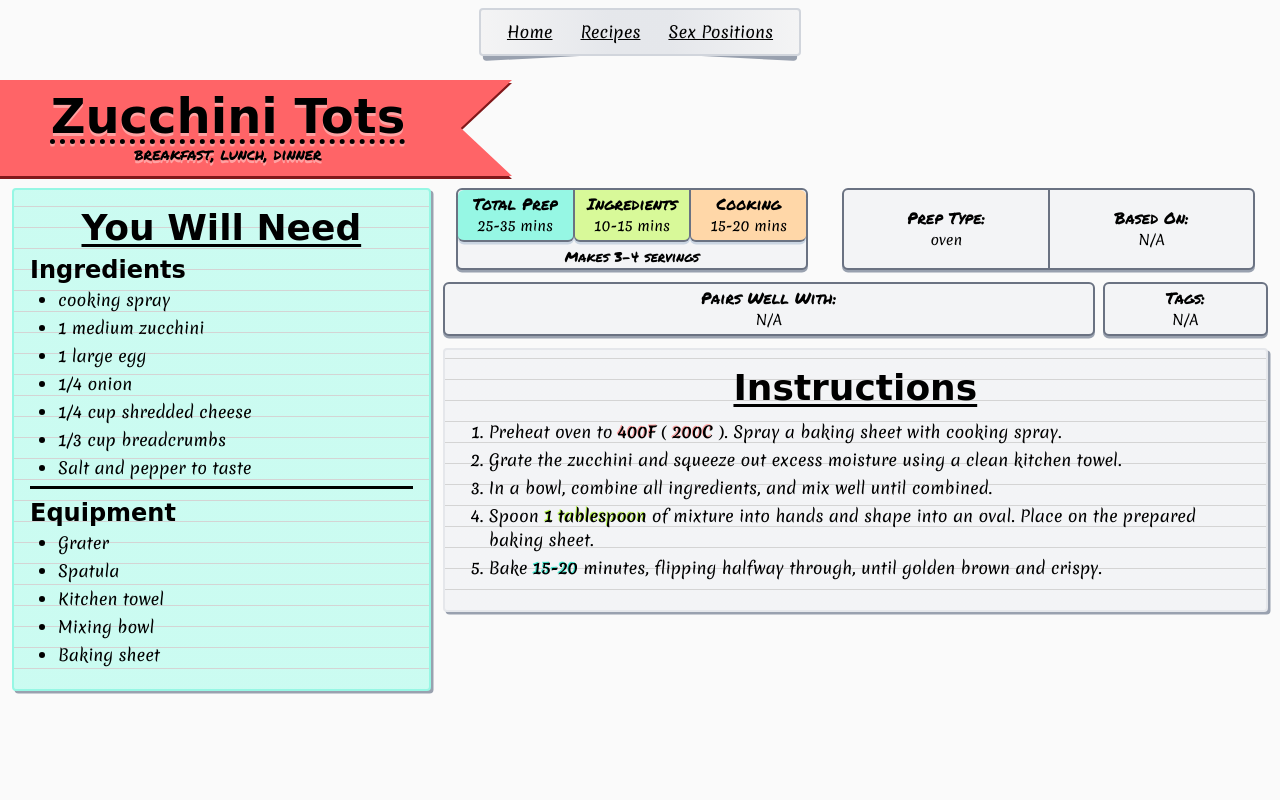
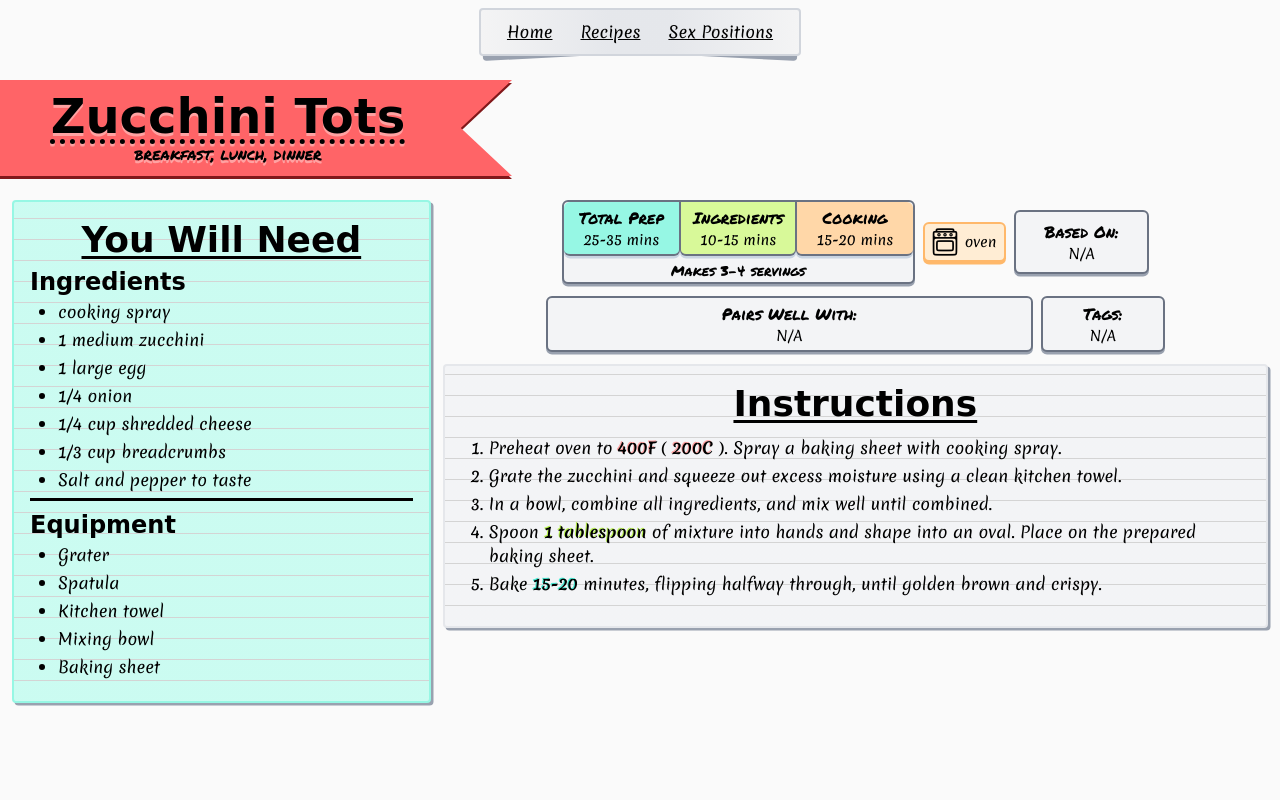
Before and after one commit to the42potato/AllAdultsHere, a Flask app: page /recipes/zucchini_tots in a window 1280 px wide. Run offline with Flask 3, Linux system fonts and the light colour scheme; some web fonts are replaced.

Commit message:
added recipe prep type icons for oven, stovetop, and no-cook. made major improvements to widget placement on recipe page. added page titles in tab for each page type.

```diff
--- a/static/dist/src/css/output.css
+++ b/static/dist/src/css/output.css
@@ -13,10 +13,14 @@
     --color-red-400: oklch(70.4% 0.191 22.216);
     --color-red-500: oklch(63.7% 0.237 25.331);
     --color-red-900: oklch(39.6% 0.141 25.723);
+    --color-orange-100: oklch(95.4% 0.038 75.164);
     --color-orange-200: oklch(90.1% 0.076 70.697);
+    --color-orange-300: oklch(83.7% 0.128 66.29);
     --color-amber-100: oklch(96.2% 0.059 95.617);
     --color-amber-200: oklch(92.4% 0.12 95.746);
     --color-amber-500: oklch(76.9% 0.188 70.08);
+    --color-yellow-100: oklch(97.3% 0.071 103.193);
+    --color-yellow-300: oklch(90.5% 0.182 98.111);
     --color-lime-100: oklch(96.7% 0.067 122.328);
     --color-lime-200: oklch(93.8% 0.127 124.321);
     --color-lime-300: oklch(89.7% 0.196 126.665);
@@ -24,6 +28,8 @@
     --color-lime-600: oklch(64.8% 0.2 131.684);
     --color-lime-700: oklch(53.2% 0.157 131.589);
     --color-green-50: oklch(98.2% 0.018 155.826);
+    --color-green-100: oklch(96.2% 0.044 156.743);
+    --color-green-300: oklch(87.1% 0.15 154.449);
     --color-green-400: oklch(79.2% 0.209 151.711);
     --color-green-700: oklch(52.7% 0.154 150.069);
     --color-emerald-500: oklch(69.6% 0.17 162.48);
@@ -81,6 +87,8 @@
     --font-weight-bold: 700;
     --radius-sm: 0.25rem;
     --radius-md: 0.375rem;
+    --default-transition-duration: 150ms;
+    --default-transition-timing-function: cubic-bezier(0.4, 0, 0.2, 1);
     --default-font-family: var(--font-sans);
     --default-mono-font-family: var(--font-mono);
   }
@@ -346,8 +386,17 @@
   .items-start {
     align-items: flex-start;
   }
+  .justify-center {
+    justify-content: center;
+  }
   .gap-0 {
     gap: calc(var(--spacing) * 0);
+  }
+  .gap-0\.5 {
+    gap: calc(var(--spacing) * 0.5);
+  }
+  .gap-1 {
+    gap: calc(var(--spacing) * 1);
   }
   .gap-2 {
     gap: calc(var(--spacing) * 2);
@@ -386,9 +439,6 @@
   .border-l-2 {
     border-left-style: var(--tw-border-style);
     border-left-width: 2px;
-  }
-  .border-gray-500 {
-    border-color: var(--color-gray-500);
   }
   .bg-gray-400 {
     background-color: var(--color-gray-400);
@@ -411,14 +461,29 @@
   .p-4 {
     padding: calc(var(--spacing) * 4);
   }
+  .px-1 {
+    padding-inline: calc(var(--spacing) * 1);
+  }
   .px-2 {
     padding-inline: calc(var(--spacing) * 2);
+  }
+  .px-4 {
+    padding-inline: calc(var(--spacing) * 4);
+  }
+  .px-6 {
+    padding-inline: calc(var(--spacing) * 6);
   }
   .py-0 {
     padding-block: calc(var(--spacing) * 0);
   }
   .py-0\.5 {
     padding-block: calc(var(--spacing) * 0.5);
+  }
+  .py-1 {
+    padding-block: calc(var(--spacing) * 1);
+  }
+  .py-2 {
+    padding-block: calc(var(--spacing) * 2);
   }
   .pt-1 {
     padding-top: calc(var(--spacing) * 1);
@@ -463,6 +540,21 @@
   .solid-text-shadow-br-teal-500 {
     text-shadow: 2.5px 2.5px 0px var(--color-teal-500);
   }
+  .md\:mx-auto {
+    @media (width >= 48rem) {
+      margin-inline: auto;
+    }
+  }
+  .md\:h-full {
+    @media (width >= 48rem) {
+      height: 100%;
+    }
+  }
+  .md\:w-3\/4 {
+    @media (width >= 48rem) {
+      width: calc(3/4 * 100%);
+    }
+  }
   .md\:flex-initial {
     @media (width >= 48rem) {
       flex: 0 auto;
@@ -487,6 +604,21 @@
   .lg\:max-w-1\/2 {
     @media (width >= 64rem) {
       max-width: calc(1/2 * 100%);
+    }
+  }
+  .lg\:max-w-2\/3 {
+    @media (width >= 64rem) {
+      max-width: calc(2/3 * 100%);
+    }
+  }
+  .lg\:max-w-3\/5 {
+    @media (width >= 64rem) {
+      max-width: calc(3/5 * 100%);
+    }
+  }
+  .lg\:max-w-4\/5 {
+    @media (width >= 64rem) {
+      max-width: calc(4/5 * 100%);
     }
   }
   .lg\:min-w-1\/3 {
@@ -643,6 +780,7 @@
     border-style: var(--tw-border-style);
     border-width: 2px;
     border-color: var(--color-gray-500);
+    box-shadow: -2.5px 2.5px 0 0 var(--color-gray-400);
   }
   hr {
     padding-block: calc(var(--spacing) * 1);
@@ -926,7 +1068,6 @@
   justify-content: center;
   padding-inline: calc(var(--spacing) * 1);
   padding-block: calc(var(--spacing) * 1);
-  padding-top: calc(var(--spacing) * 0.5);
 }
 div.styled_info_container {
   border-bottom-right-radius: var(--radius-md);
@@ -947,7 +1088,7 @@
 p.info_content {
   margin: calc(var(--spacing) * 0);
   padding: calc(var(--spacing) * 0);
-  padding-inline: calc(var(--spacing) * 2);
+  padding-inline: calc(var(--spacing) * 1);
   text-align: center;
   text-indent: calc(var(--spacing) * 0);
   font-size: var(--text-sm);
@@ -987,6 +1128,29 @@
   border-color: var(--color-gray-500);
   background-color: var(--color-gray-100);
   box-shadow: 0 2.5px 0 0 var(--color-gray-400);
+}
+.widget_pastel_orange {
+  border-color: var(--color-orange-300);
+  background-color: var(--color-orange-100);
+  box-shadow: 0 2.5px 0 0 var(--color-orange-300);
+}
+.widget_pastel_yellow {
+  border-color: var(--color-yellow-300);
+  background-color: var(--color-yellow-100);
+  box-shadow: 0 2.5px 0 0 var(--color-yellow-300);
+}
+.widget_pastel_green {
+  border-color: var(--color-green-300);
+  background-color: var(--color-green-100);
+  box-shadow: 0 2.5px 0 0 var(--color-green-300);
+}
+.prep_image {
+  margin: calc(var(--spacing) * 0);
+  width: calc(var(--spacing) * 8);
+  border-style: var(--tw-border-style);
+  border-width: 0px;
+  padding: calc(var(--spacing) * 0);
+  box-shadow: 0 0 0 0 #00000000;
 }
 @property --tw-translate-x {
   syntax: "*";
@@ -1028,6 +1192,64 @@
   inherits: false;
   initial-value: solid;
 }
+@property --tw-outline-style {
+  syntax: "*";
+  inherits: false;
+  initial-value: solid;
+}
+@property --tw-blur {
+  syntax: "*";
+  inherits: false;
+}
+@property --tw-brightness {
+  syntax: "*";
+  inherits: false;
+}
+@property --tw-contrast {
+  syntax: "*";
+  inherits: false;
+}
+@property --tw-grayscale {
+  syntax: "*";
+  inherits: false;
+}
+@property --tw-hue-rotate {
+  syntax: "*";
+  inherits: false;
+}
+@property --tw-invert {
+  syntax: "*";
+  inherits: false;
+}
+@property --tw-opacity {
+  syntax: "*";
+  inherits: false;
+}
+@property --tw-saturate {
+  syntax: "*";
+  inherits: false;
+}
+@property --tw-sepia {
+  syntax: "*";
+  inherits: false;
+}
+@property --tw-drop-shadow {
+  syntax: "*";
+  inherits: false;
+}
+@property --tw-drop-shadow-color {
+  syntax: "*";
+  inherits: false;
+}
+@property --tw-drop-shadow-alpha {
+  syntax: "<percentage>";
+  inherits: false;
+  initial-value: 100%;
+}
+@property --tw-drop-shadow-size {
+  syntax: "*";
+  inherits: false;
+}
 @property --tw-leading {
   syntax: "*";
   inherits: false;
@@ -1048,6 +1270,20 @@
       --tw-skew-x: initial;
       --tw-skew-y: initial;
       --tw-border-style: solid;
+      --tw-outline-style: solid;
+      --tw-blur: initial;
+      --tw-brightness: initial;
+      --tw-contrast: initial;
+      --tw-grayscale: initial;
+      --tw-hue-rotate: initial;
+      --tw-invert: initial;
+      --tw-opacity: initial;
+      --tw-saturate: initial;
+      --tw-sepia: initial;
+      --tw-drop-shadow: initial;
+      --tw-drop-shadow-color: initial;
+      --tw-drop-shadow-alpha: 100%;
+      --tw-drop-shadow-size: initial;
       --tw-leading: initial;
       --tw-font-weight: initial;
     }
--- a/static/dist/src/css/sections/base.css
+++ b/static/dist/src/css/sections/base.css
@@ -67,7 +67,7 @@
 }
 
 img {
-    @apply border-2 rounded-sm my-1 border-gray-500;
+    @apply border-2 rounded-sm my-1 border-gray-500 solid-shadow-sm-bl-gray-400;
 }
 
 hr {
--- a/templates/sections/general/index_card_list.html
+++ b/templates/sections/general/index_card_list.html
@@ -1,4 +1,5 @@
 {% extends 'structure/navigation.html'%}
+{% set page_title = data.title %}
 
 {% macro gen_index_card_color(index_card_index) %}
     {% if index_card_index == 0 %}
--- a/templates/sections/recipes/browse.html
+++ b/templates/sections/recipes/browse.html
@@ -1,4 +1,5 @@
 {% extends 'structure/navigation.html'%}
+{% set page_title = "Recipes - Browse" %}
 
 {% block content %}
     <div class="flex flex-row mx-auto gap-4 items-center">
--- a/templates/sections/recipes/view.html
+++ b/templates/sections/recipes/view.html
@@ -1,4 +1,5 @@
 {% extends 'structure/navigation.html'%}
+{% set page_title = data.title %}
 
 {% macro print_scale(scale) %}
     {% if not scale %}
@@ -30,6 +31,27 @@
             <a class="info_content" href="{{ url_for('recipe_detail', recipe_name=item.json_filename) }}">{{ item.displaytext }}{% if not loop.last %},{% endif %}</a>
         {% endfor %}
     {% endif %}
+{% endmacro %}
+
+{% macro print_prep_image(prep) %}
+    <img class="prep_image" src="{{ url_for('static', filename='dist/src/icons/recipes/' ~ prep ~ '.ico') }}">
+{% endmacro %}
+
+{% macro get_prep_coloring(prep) %}
+    {% if prep == "oven" or prep == "grill" or prep == "crock-pot" %}
+        widget_pastel_orange
+    {% elif prep == "stovetop" or prep == "microwave" %}
+        widget_pastel_yellow
+    {% elif prep == "no-cook" %}
+        widget_pastel_green
+    {% endif %}
+{% endmacro %}
+
+{% macro print_prep(prep) %}
+    <div class="flex flex-row items-center justify-center flex-wrap widget_container px-1 py-0.5 {{ get_prep_coloring(prep)|trim }}">
+        {{ print_prep_image(prep)|trim }}
+        <p class="info_content">{{ prep }}</p>
+    </div>
 {% endmacro %}
 
 {% macro format(part) %}
@@ -103,7 +125,7 @@
             {% endif %}
         </div>
         <div class="flex flex-1 flex-col gap-3">
-            <div class="flex flex-row flex-wrap gap-2">
+            <div class="flex flex-row flex-wrap gap-2 lg:max-w-4/5 items-center mx-auto">
                 <div class="widget_container mx-auto">
                     <div class="grid grid-cols-3 place-items-center w-fit mx-auto gap-0">
                         <div class="styled_info_container bg-teal-200 border-r-1 rounded-tl-md">
@@ -123,12 +145,19 @@
                         <p class="info_label text-sm">Makes {{ print_scale(data.servings) }} servings</p>
                     </div>
                 </div>
-                <div class="flex-1 lg:max-w-1/2 widget_container mx-auto flex flex-row">
+                <div class="flex flex-col items-center justify-center gap-0.5">
+                    {% if data.prep_type is iterable and data.prep_type is not string %}
+                        {% for item in data.prep_type %}
+                            {{ print_prep(item) }}
+                        {% endfor %}
+                    {% elif data.prep_type is string %}
+                        {{ print_prep(data.prep_type) }}
+                    {% else %}
+                        <p class="info_content">???</p>
+                    {% endif %}
+                </div>
+                <div class="widget_container px-4 py-1 flex-1">
                     <div class="info_container">
-                        <p class="info_label">Prep Type:</p>
-                        <p class="info_content">{{ print_list(data.prep_type) }}</p>
-                    </div>
-                    <div class="info_container border-l-2 border-gray-500">
                         <p class="info_label">Based On:</p>
                         {% if data.source %}
                             <a href="{{data.source.href}}" class="info_content">{{ data.source.displaytext }}</a>
@@ -138,7 +167,7 @@
                     </div>
                 </div>
             </div>
-            <div class="flex flex-row flex-wrap gap-2">
+            <div class="flex flex-row flex-wrap gap-2 md:w-3/4 md:mx-auto">
                 <div class="flex-1 widget_container">
                     <div class="info_container">
                         <p class="info_label">Pairs Well With:</p>
```
Also changed, not shown: other parts of static/dist/src/css/output.css (+82 -0 lines), static/dist/src/css/sections/components.css (+16 -3 lines), static/dist/src/icons/recipes/no-cook.ico (added), static/dist/src/icons/recipes/oven.ico (added), static/dist/src/icons/recipes/stovetop.ico (added), static/dist/src/json/recipes/caramelized_onion_pasta.json.
